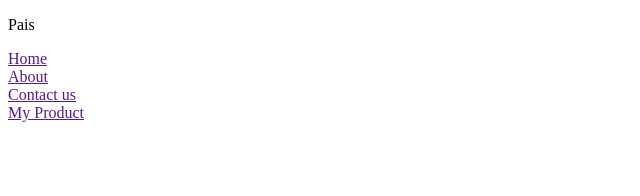
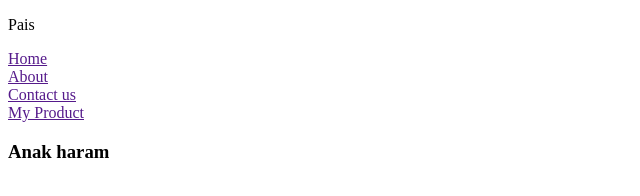
Before and after one commit to paisssszz/sebelum_tes, a plain HTML site: page index.html in a window 1280 px wide. Shown: the whole page, without its empty margins (0-640 px from the left). Drawn offline with Linux system fonts and the light colour scheme.

Commit message:
abi jelek

```diff
--- a/index.html
+++ b/index.html
@@ -19,5 +19,10 @@
             </div>
         </div>
     </nav>
+    <div class="judul">
+        <h3>Anak haram
+
+        </h3>
+    </div>
 </body>
 </html>
```
